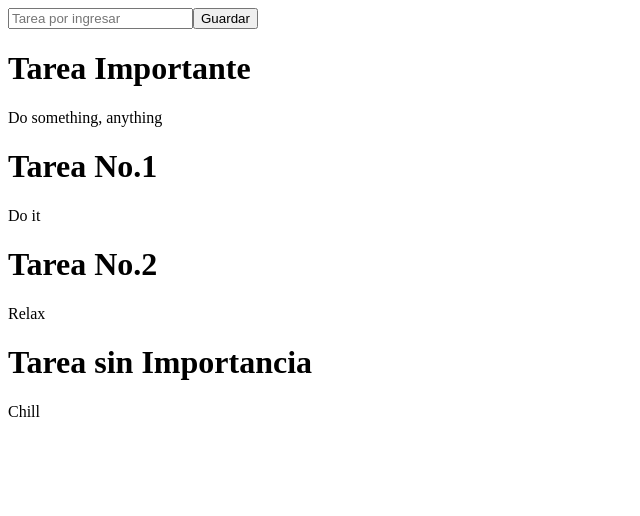
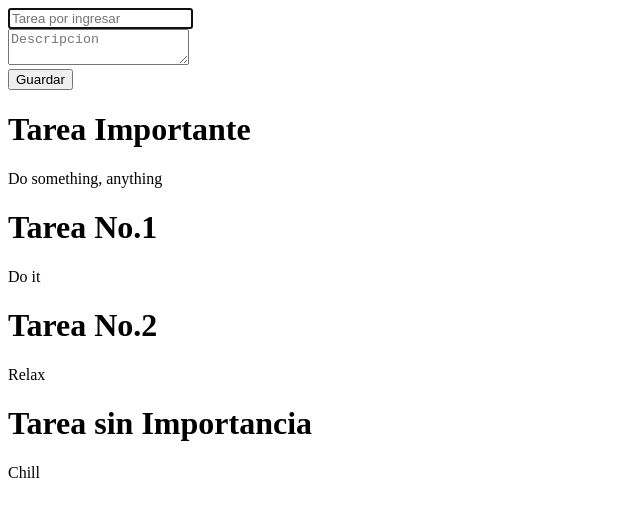
Before and after one commit to joparedesm/Ejemplo-React, a React (Vite) app: page / in a window 1280 px wide. Shown: the top 516 px of the page, without its empty margins (0-640 px from the left). Built offline with nearby package versions, Linux system fonts and the light colour scheme.

Commit message:
Añadir descripcion, separar componentes

```diff
--- a/src/App.jsx
+++ b/src/App.jsx
@@ -1,7 +1,7 @@
 import React, {useState, useEffect} from 'react'
-import TaskList from './TaskList.jsx'
-import TaskForm from './TaskForm.jsx'
-import {tasks as data} from './task.js'
+import TaskList from './components/TaskList.jsx'
+import TaskForm from './components/TaskForm.jsx'
+import {tasks as data} from './data/task.js'
 
 function App() {
 
@@ -11,11 +11,11 @@
         setTasks(data)
     }, [])
 
-    function createTask(taskTitle){
+    function createTask(task){
       setTasks([...tasks, {
-        title: taskTitle,
+        title: task.title,
         id: tasks.length,
-        description: "otra tarea"
+        description: task.description
       }])
     }
 
--- a/src/TaskForm.jsx
+++ /dev/null
@@ -1,22 +0,0 @@
-import { useState } from 'react'
-
-function TaskForm({createTask}) {
-
-    const [title, setTitle] = useState("")
-
-    const handleSubmit = (e) => {
-        e.preventDefault();
-        createTask(title)
-    }
-
-  return (
-    <form onSubmit={handleSubmit}>
-      <input placeholder="Tarea por ingresar"
-      onChange={(e) => setTitle(e.target.value)}
-      />
-      <button>Guardar</button>
-    </form>
-  );
-}
-
-export default TaskForm;
--- /dev/null
+++ b/src/components/TaskCard.jsx
@@ -0,0 +1,10 @@
+function TaskCard({task}) {
+  return (
+    <div>
+      <h1>{task.title}</h1>
+      <p>{task.description}</p>
+    </div>
+  );
+}
+
+export default TaskCard;
--- /dev/null
+++ b/src/components/TaskForm.jsx
@@ -0,0 +1,38 @@
+import { useState } from 'react'
+
+function TaskForm({createTask}) {
+
+  const [title, setTitle] = useState("")
+  const [description, setDescription] = useState("")
+
+    const handleSubmit = (e) => {
+        e.preventDefault();
+        createTask({
+          title,
+          description
+        })
+        setTitle('')
+        setDescription('')
+    }
+
+  return (
+    <form onSubmit = { handleSubmit }>
+      <input
+      placeholder = "Tarea por ingresar"
+      onChange = {(e) => setTitle(e.target.value)}
+      value = {title}
+      autoFocus
+      />
+      <br/>
+      <textarea
+      placeholder = 'Descripcion'
+      onChange = {(e) => setDescription(e.target.value)}
+      value = {description}
+      ></textarea>
+      <br/>
+      <button>Guardar</button>
+    </form>
+  );
+}
+
+export default TaskForm;
--- a/src/TaskList.jsx
+++ b/src/components/TaskList.jsx
@@ -1,3 +1,5 @@
+import TaskCard from './TaskCard'
+
 function TaskList({tasks}) {
 
     if (tasks.length === 0) {
@@ -7,10 +9,7 @@
   return (
     <div>
         {tasks.map((task) => (
-          <div key={task.id}>
-            <h1>{task.title}</h1>
-            <p>{task.description}</p>
-          </div>
+          <TaskCard key={task.id} task={task} />
         ))}
     </div>
   )
```
Also changed, not shown: src/data/task.js (renamed from src/task.js).
